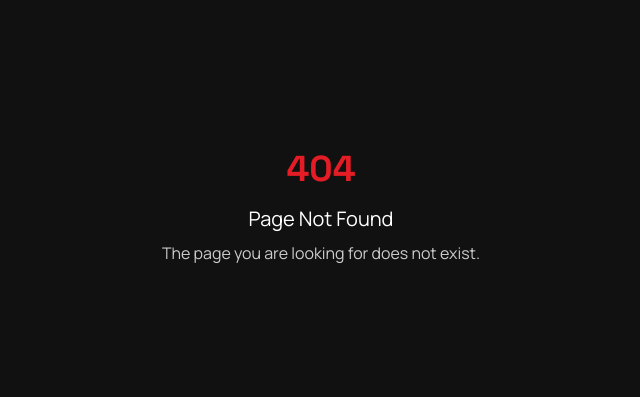
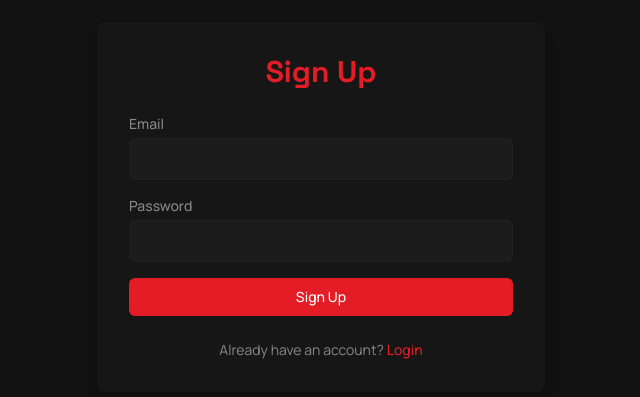
Before and after one commit to tahsiniftekhar/watchlist-hub, a React (Vite) app: page /signup in a window 1280 px wide. Before the commit this address had no page. Shown: the part 193-590 px from the top of the page, without its empty margins (319-959 px from the left). Built offline with nearby package versions, Linux system fonts and the light colour scheme.

Commit message:
feat: add signup functionality and update layout for navigation links

```diff
--- a/src/App.tsx
+++ b/src/App.tsx
@@ -8,6 +8,7 @@ const AuthGuard = lazy(() => import("@/components/auth-guard"));
 const SearchPage = lazy(() => import("@/pages/search-page"));
 const DetailsPage = lazy(() => import("@/pages/details-page"));
 const LoginPage = lazy(() => import("@/pages/login-page"));
+const SignupPage = lazy(() => import("@/pages/signup-page"));
 const PlaygroundPage = lazy(() => import("@/pages/playground-page"));
 const WatchlistPage = lazy(() => import("@/pages/watchlist-page"));
 const NotFoundPage = lazy(() =>
@@ -45,6 +46,7 @@ export default function App() {
     >
       <Routes>
         <Route path="/login" element={<LoginPage />} />
+        <Route path="/signup" element={<SignupPage />} />
         <Route path="/playground" element={<PlaygroundPage />} />
         <Route element={<Layout />}>
           <Route path="/search" element={<SearchPage />} />
--- a/src/components/layout.tsx
+++ b/src/components/layout.tsx
@@ -1,7 +1,7 @@
 import { useAuth } from "@/lib/auth-utils";
 import { slideInRight } from "@/lib/motion-utils";
 import { AnimatePresence, motion } from "framer-motion";
-import { Heart, LogIn, LogOut, Menu, Search, X } from "lucide-react";
+import { Heart, LogIn, LogOut, Menu, Search, UserPlus, X } from "lucide-react";
 import { useState } from "react";
 import { Toaster } from "react-hot-toast";
 import { Link, NavLink, Outlet, useLocation } from "react-router-dom";
@@ -57,25 +57,32 @@ export default function Layout() {
           WatchlistHub
         </Link>
 
-        <nav className="hidden md:flex items-center gap-5 text-sm">
-          <NavItem to="/search" icon={<Search size={20} />} label="Search" />
+        <nav className="hidden md:flex items-center gap-2 text-sm">
+          <NavItem to="/search" icon={<Search size={16} />} label="Search" />
           {user ? (
             <>
               <NavItem
                 to="/watchlist"
-                icon={<Heart size={20} />}
+                icon={<Heart size={16} />}
                 label="Watchlist"
               />
               <button
                 onClick={logout}
                 className="flex items-center gap-1 hover:text-primary transition text-muted active:scale-95"
               >
-                <LogOut size={20} />
+                <LogOut size={16} />
                 Logout
               </button>
             </>
           ) : (
-            <NavItem to="/login" icon={<LogIn size={20} />} label="Login" />
+            <>
+              <NavItem to="/login" icon={<LogIn size={16} />} label="Login" />
+              <NavItem
+                to="/signup"
+                icon={<UserPlus size={16} />}
+                label="Sign Up"
+              />
+            </>
           )}
         </nav>
 
@@ -106,7 +113,7 @@ export default function Layout() {
                 }
                 onClick={() => setIsMobileMenuOpen(false)}
               >
-                <Search size={20} />
+                <Search size={16} />
                 Search
               </NavLink>
               {user ? (
@@ -120,7 +127,7 @@ export default function Layout() {
                     }
                     onClick={() => setIsMobileMenuOpen(false)}
                   >
-                    <Heart size={20} />
+                    <Heart size={16} />
                     Watchlist
                   </NavLink>
                   <button
@@ -130,11 +137,12 @@ export default function Layout() {
                     }}
                     className="flex items-center justify-end self-end gap-1 hover:text-primary transition text-text active:scale-95"
                   >
-                    <LogOut size={20} />
+                    <LogOut size={16} />
                     Logout
                   </button>
                 </>
               ) : (
+                <>
                   <NavLink
                     to="/login"
                     className={({ isActive }) =>
@@ -144,9 +152,22 @@ export default function Layout() {
                     }
                     onClick={() => setIsMobileMenuOpen(false)}
                   >
-                  <LogIn size={20} />
+                    <LogIn size={16} />
                     Login
                   </NavLink>
+                  <NavLink
+                    to="/signup"
+                    className={({ isActive }) =>
+                      `flex items-center justify-end self-end gap-1 hover:text-primary transition ${
+                        isActive ? "text-primary" : "text-text"
+                      } active:scale-95`
+                    }
+                    onClick={() => setIsMobileMenuOpen(false)}
+                  >
+                    <UserPlus size={16} />
+                    Sign Up
+                  </NavLink>
+                </>
               )}
             </motion.nav>
           )}
--- a/src/constants/index.ts
+++ b/src/constants/index.ts
@@ -8,6 +8,8 @@ export const ROUTE_TITLES: { [key: string]: string } = {
   "/playground": "Playground",
   "/movie/:id": "Movie Details",
 };
+
+export const TEMP_LOCAL_STORAGE_USERS_KEY = "tempUsers";
 
 export const tempUsers = [
   { id: "1", email: "anthony@russo.com", password: "123456" },
--- a/src/contexts/auth-context.tsx
+++ b/src/contexts/auth-context.tsx
@@ -1,7 +1,6 @@
 import { useState } from "react";
-import { AuthContext } from "../lib/auth-utils";
-import { tempUsers } from "@/constants";
-import { type User } from "../types/auth.types";
+import { AuthContext, getTempUsers, setTempUsers } from "@/lib/auth-utils";
+import { type User } from "@/types/auth.types";
 
 export function AuthProvider({ children }: { children: React.ReactNode }) {
   const [user, setUser] = useState<User | null>(() => {
@@ -10,7 +9,8 @@ export function AuthProvider({ children }: { children: React.ReactNode }) {
   });
 
   const login = async (email: string, password: string) => {
-    const found = tempUsers.find(
+    const currentUsers = getTempUsers();
+    const found = currentUsers.find(
       (u) => u.email === email && u.password === password
     );
 
@@ -23,13 +23,37 @@ export function AuthProvider({ children }: { children: React.ReactNode }) {
     return false;
   };
 
+  const signup = async (email: string, password: string) => {
+    const currentUsers = getTempUsers();
+    const userExists = currentUsers.some((u) => u.email === email);
+
+    if (userExists) {
+      return false;
+    }
+
+    const newUser: User = {
+      id: Date.now().toString(),
+      email,
+      password,
+    };
+    const updatedUsers = [...currentUsers, newUser];
+    setTempUsers(updatedUsers);
+
+    setUser({ id: newUser.id, email: newUser.email });
+    localStorage.setItem(
+      "user",
+      JSON.stringify({ id: newUser.id, email: newUser.email })
+    );
+    return true;
+  };
+
   const logout = () => {
     setUser(null);
     localStorage.removeItem("user");
   };
 
   return (
-    <AuthContext.Provider value={{ user, login, logout }}>
+    <AuthContext.Provider value={{ user, login, signup, logout }}>
       {children}
     </AuthContext.Provider>
   );
--- a/src/lib/auth-utils.ts
+++ b/src/lib/auth-utils.ts
@@ -1,5 +1,15 @@
+import { TEMP_LOCAL_STORAGE_USERS_KEY } from "@/constants";
+import { type AuthContextType, type User } from "@/types/auth.types";
 import { createContext, useContext } from "react";
-import { type AuthContextType } from "../types/auth.types";
 
 export const AuthContext = createContext<AuthContextType>(null!);
 export const useAuth = () => useContext(AuthContext);
+
+export function getTempUsers(): User[] {
+  const users = localStorage.getItem(TEMP_LOCAL_STORAGE_USERS_KEY);
+  return users ? JSON.parse(users) : [];
+}
+
+export function setTempUsers(users: User[]) {
+  localStorage.setItem(TEMP_LOCAL_STORAGE_USERS_KEY, JSON.stringify(users));
+}
--- a/src/pages/login-page.tsx
+++ b/src/pages/login-page.tsx
@@ -1,8 +1,8 @@
+import { buttonMotion, pageTransition } from "@/lib/motion-utils";
 import { AnimatePresence, motion } from "framer-motion";
 import { useState } from "react";
-import { useNavigate } from "react-router-dom";
-import { useAuth } from "../lib/auth-utils";
-import { pageTransition, buttonMotion } from "@/lib/motion-utils";
+import { Link, useNavigate } from "react-router-dom";
+import { useAuth } from "@/lib/auth-utils";
 
 export default function LoginPage() {
   const [email, setEmail] = useState("");
@@ -77,6 +77,15 @@ export default function LoginPage() {
         >
           Login
         </motion.button>
+        <p className="text-center text-sm text-muted-foreground">
+          Don't have an account?{" "}
+          <Link
+            to="/signup"
+            className="font-medium text-primary hover:text-primary-dark"
+          >
+            Sign Up here
+          </Link>
+        </p>
       </motion.form>
     </motion.div>
   );
--- /dev/null
+++ b/src/pages/signup-page.tsx
@@ -0,0 +1,97 @@
+import { useAuth } from "@/lib/auth-utils";
+import { pageTransition } from "@/lib/motion-utils";
+import { motion } from "framer-motion";
+import { useState } from "react";
+import toast from "react-hot-toast";
+import { Link, useNavigate } from "react-router-dom";
+
+export default function SignupPage() {
+  const [email, setEmail] = useState("");
+  const [password, setPassword] = useState("");
+  const [isLoading, setIsLoading] = useState(false);
+  const { signup } = useAuth();
+  const navigate = useNavigate();
+
+  const handleSubmit = async (e: React.FormEvent) => {
+    e.preventDefault();
+    setIsLoading(true);
+    try {
+      const success = await signup(email, password);
+      if (success) {
+        toast.success("Account created successfully!");
+        navigate("/watchlist");
+      } else {
+        toast.error("Signup failed. Email might already be in use.");
+      }
+    } catch (error) {
+      console.error(error);
+      toast.error("An unexpected error occurred.");
+    } finally {
+      setIsLoading(false);
+    }
+  };
+
+  return (
+    <motion.div
+      variants={pageTransition}
+      initial="hidden"
+      animate="visible"
+      exit="exit"
+      className="flex items-center justify-center min-h-screen"
+    >
+      <div className="w-full max-w-md p-8 space-y-6 bg-surface rounded-lg shadow-lg">
+        <h2 className="text-3xl font-bold text-center text-primary">Sign Up</h2>
+        <form onSubmit={handleSubmit} className="space-y-4">
+          <div>
+            <label
+              htmlFor="email"
+              className="block text-sm font-medium text-muted-foreground"
+            >
+              Email
+            </label>
+            <input
+              type="email"
+              id="email"
+              value={email}
+              onChange={(e) => setEmail(e.target.value)}
+              required
+              className="mt-1 block w-full px-3 py-2 border border-border rounded-md shadow-sm focus:outline-none focus:ring-primary focus:border-primary bg-secondary text-text"
+            />
+          </div>
+          <div>
+            <label
+              htmlFor="password"
+              className="block text-sm font-medium text-muted-foreground"
+            >
+              Password
+            </label>
+            <input
+              type="password"
+              id="password"
+              value={password}
+              onChange={(e) => setPassword(e.target.value)}
+              required
+              className="mt-1 block w-full px-3 py-2 border border-border rounded-md shadow-sm focus:outline-none focus:ring-primary focus:border-primary bg-secondary text-text"
+            />
+          </div>
+          <button
+            type="submit"
+            disabled={isLoading}
+            className="w-full flex justify-center py-2 px-4 border border-transparent rounded-md shadow-sm text-sm font-medium text-primary-foreground bg-primary hover:bg-primary-dark focus:outline-none focus:ring-2 focus:ring-offset-2 focus:ring-primary disabled:opacity-50 disabled:cursor-not-allowed transition"
+          >
+            {isLoading ? "Signing Up..." : "Sign Up"}
+          </button>
+        </form>
+        <p className="text-center text-sm text-muted-foreground">
+          Already have an account?{" "}
+          <Link
+            to="/login"
+            className="font-medium text-primary hover:text-primary-dark"
+          >
+            Login
+          </Link>
+        </p>
+      </div>
+    </motion.div>
+  );
+}
--- a/src/types/auth.types.ts
+++ b/src/types/auth.types.ts
@@ -1,6 +1,12 @@
-export type User = { id: string; email: string };
+export type User = {
+  id: string;
+  email: string;
+  password?: string;
+};
+
 export type AuthContextType = {
   user: User | null;
-  login: (email: string, pass: string) => Promise<boolean>;
+  login: (email: string, password: string) => Promise<boolean>;
+  signup: (email: string, password: string) => Promise<boolean>;
   logout: () => void;
 };
```
Lines whose indentation alone changed are shown as unchanged.
